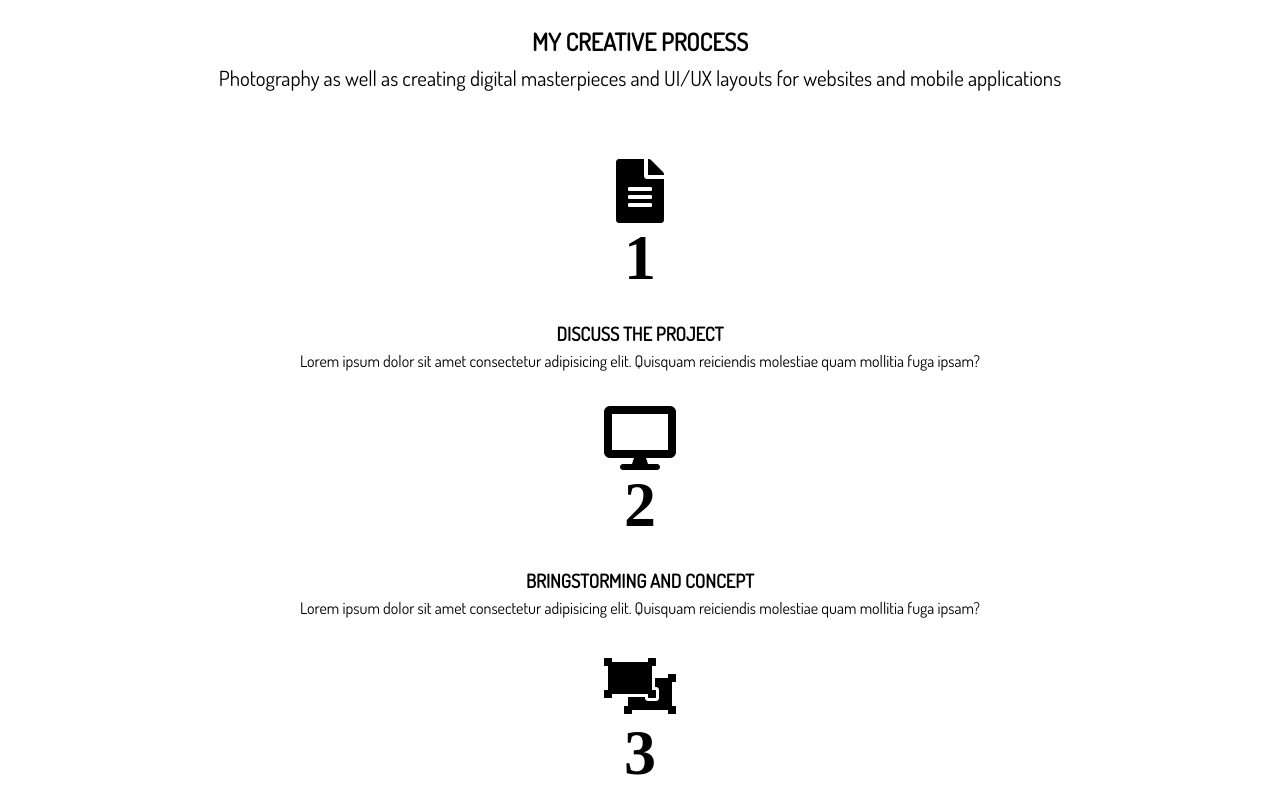
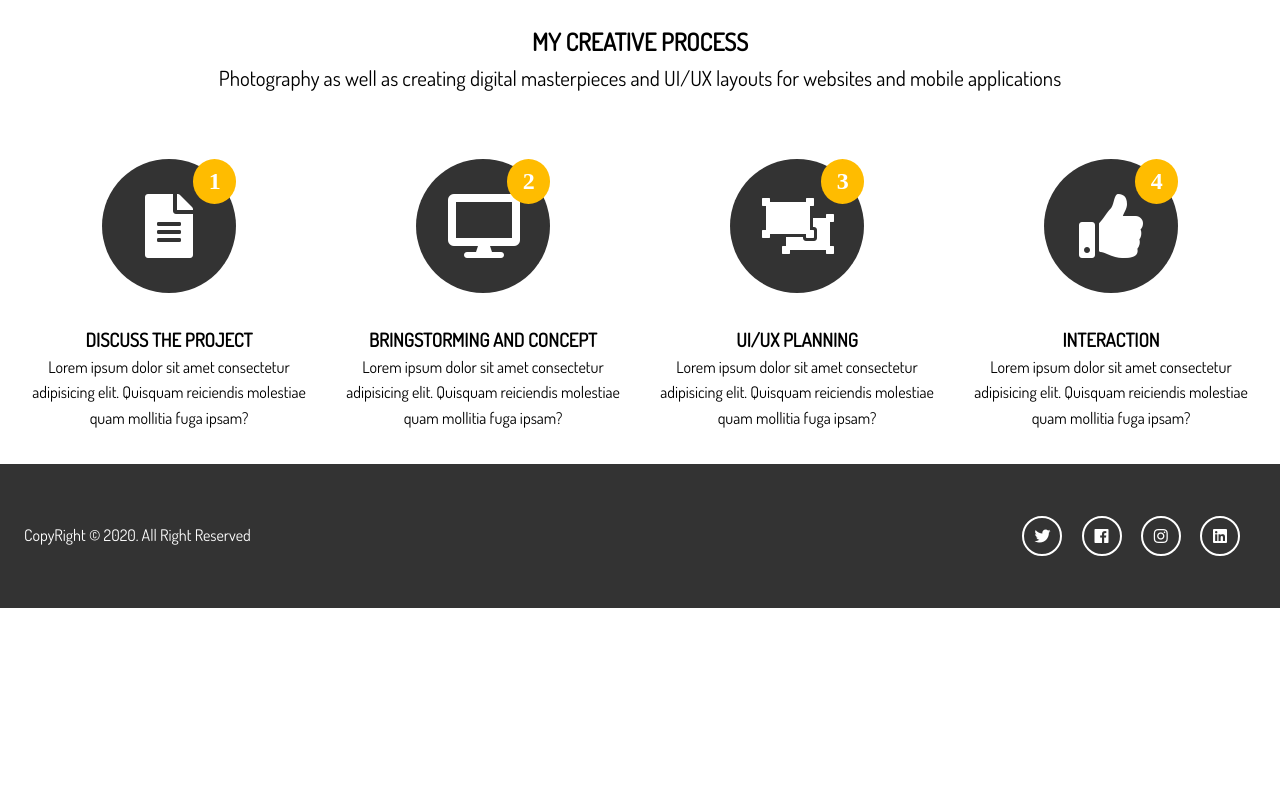
Before and after one commit to Vandrosov99/portfolio_webSITE, a website: page dist/index.html in a window 1280 px wide. Shown: the part 1580-2380 px from the top of the page. After the commit the page ends 2188 px from the top, so only its background shows below. Drawn offline with nearby package versions, Linux system fonts and the light colour scheme; files that its build step writes are made by us from their sources.

Commit message:
add styles for sections footer and process

```diff
--- a/scss/main.scss
+++ b/scss/main.scss
@@ -144,4 +144,82 @@ img {
     }
 
   }
+  // home process in iscons
+  &-icon_process{
+    .process{
+      display:grid;
+      grid-template-columns: repeat(4,1fr);
+      grid-gap:1.5rem;
+      text-align: center;
+
+
+    .step{
+      position:absolute;
+      top:0;
+      right:0;
+      font-size:1.5rem;
+      background-color: $main-color;
+      border-radius:50%;
+      height: 0.8rem;
+      width:0.7rem;
+      line-height: 0.7rem;
+      padding:1rem;
+      transition:all 1s;
+    }
+    &-icon{
+      border-radius:50%;
+      background:$dark-color;
+      color:#fff;
+      padding:2rem;
+      width: 70px;
+      height: 70px;
+      line-height: 70px;
+      position:relative;
+      transition:all 1s;
+
+
+      &:hover{
+        background:$main-color;
+        width:90px;
+        height: 90px;
+        line-height: 90px;
+
+        .step{
+          background:$dark-color;
+        }
+      }
+    }
+    }
+  }
 }
+
+// footer
+
+#main-footer{
+  background:$dark-color;
+  color:#fff;
+  height:5rem;
+
+  .footer-content{
+    display:flex;
+    justify-content: space-between;
+    flex-direction: row;
+    height: 5rem;
+    align-items: center;
+
+    .social .fab{
+      margin-right:1rem;
+      border: 2px #fff solid;
+      border-radius:50%;
+      height: 20px;
+      width:20px;
+      line-height: 20px;
+      text-align: center ;
+      padding:0.5rem;
+
+      &:hover{
+        background:$main-color;
+      }
+    }
+  }
+}
```
